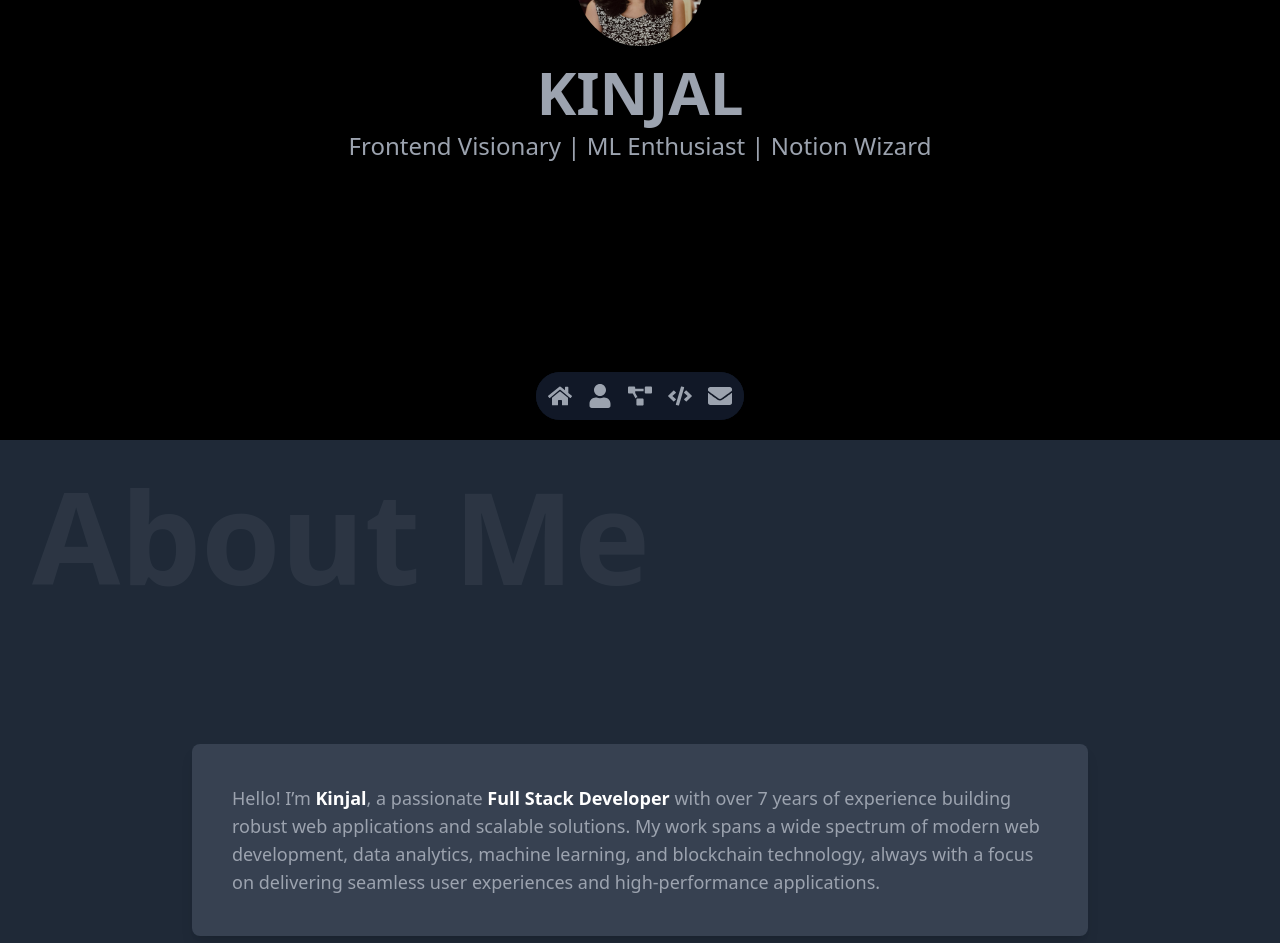
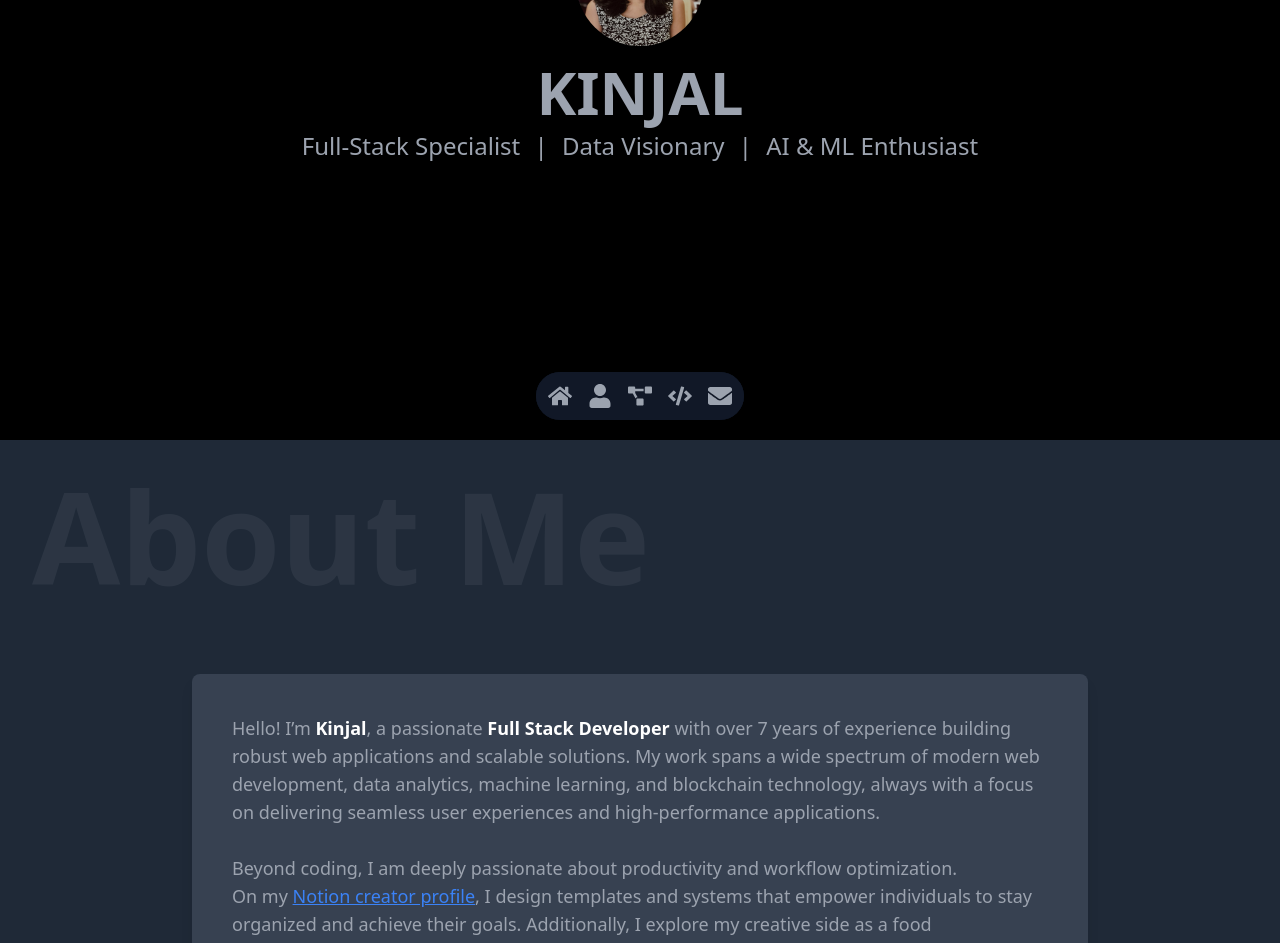
Before and after one commit to Mudgalkinjal/kimudev, a React (Create React App) app: page / in a window 1280 px wide. Shown: the part 360-1303 px from the top of the page. Built offline with nearby package versions, Linux system fonts and the light colour scheme; no server answers; the HTML template or start-up script is replaced by a standard one.

Commit message:
Changed content a bit

```diff
--- a/src/components/ContactSection.tsx
+++ b/src/components/ContactSection.tsx
@@ -75,9 +75,8 @@ export default function ContactSection() {
         </h2>
 
         <p className="text-lg mt-4 text-center">
-          I’d love to hear from you! Whether you have a question, a
-          collaboration idea, or just want to say hello, feel free to get in
-          touch.
+          I welcome your inquiries, collaboration opportunities, or any other
+          professional outreach. Please feel free to get in touch with me.
         </p>
 
         {/* Error Message */}
--- a/src/components/Header.tsx
+++ b/src/components/Header.tsx
@@ -23,14 +23,17 @@ const Header: React.FC = () => {
       >
         KINJAL
       </motion.h1>
-      <motion.p
-        className="text-base sm:text-lg md:text-xl lg:text-2xl text-gray-400"
+      <motion.div
+        className="text-center text-gray-400"
         initial={{ y: 50, opacity: 0 }}
         animate={{ y: 0, opacity: 1 }}
         transition={{ duration: 1, delay: 1 }}
       >
-        Frontend Visionary | ML Enthusiast | Notion Wizard
-      </motion.p>
+        <p className="text-base sm:text-lg md:text-xl lg:text-2xl font-medium">
+          Full-Stack Specialist <span className="px-2">|</span> Data Visionary{' '}
+          <span className="px-2">|</span> AI & ML Enthusiast
+        </p>
+      </motion.div>
     </section>
   )
 }
--- a/src/components/IntroductionSection.tsx
+++ b/src/components/IntroductionSection.tsx
@@ -31,7 +31,23 @@ const IntroductionSection: React.FC = () => {
               and scalable solutions. My work spans a wide spectrum of modern
               web development, data analytics, machine learning, and blockchain
               technology, always with a focus on delivering seamless user
-              experiences and high-performance applications.
+              experiences and high-performance applications. <br />
+              <br />
+              Beyond coding, I am deeply passionate about productivity and
+              workflow optimization. <br />
+              On my{' '}
+              <a
+                href="https://www.notion.com/@browniepoints"
+                rel="noreferrer"
+                target="_blank"
+                className="text-blue-500 underline"
+              >
+                Notion creator profile
+              </a>
+              , I design templates and systems that empower individuals to stay
+              organized and achieve their goals. Additionally, I explore my
+              creative side as a food photographer, capturing the art and
+              essence of culinary experiences.
             </p>
           </div>
         </div>
```
